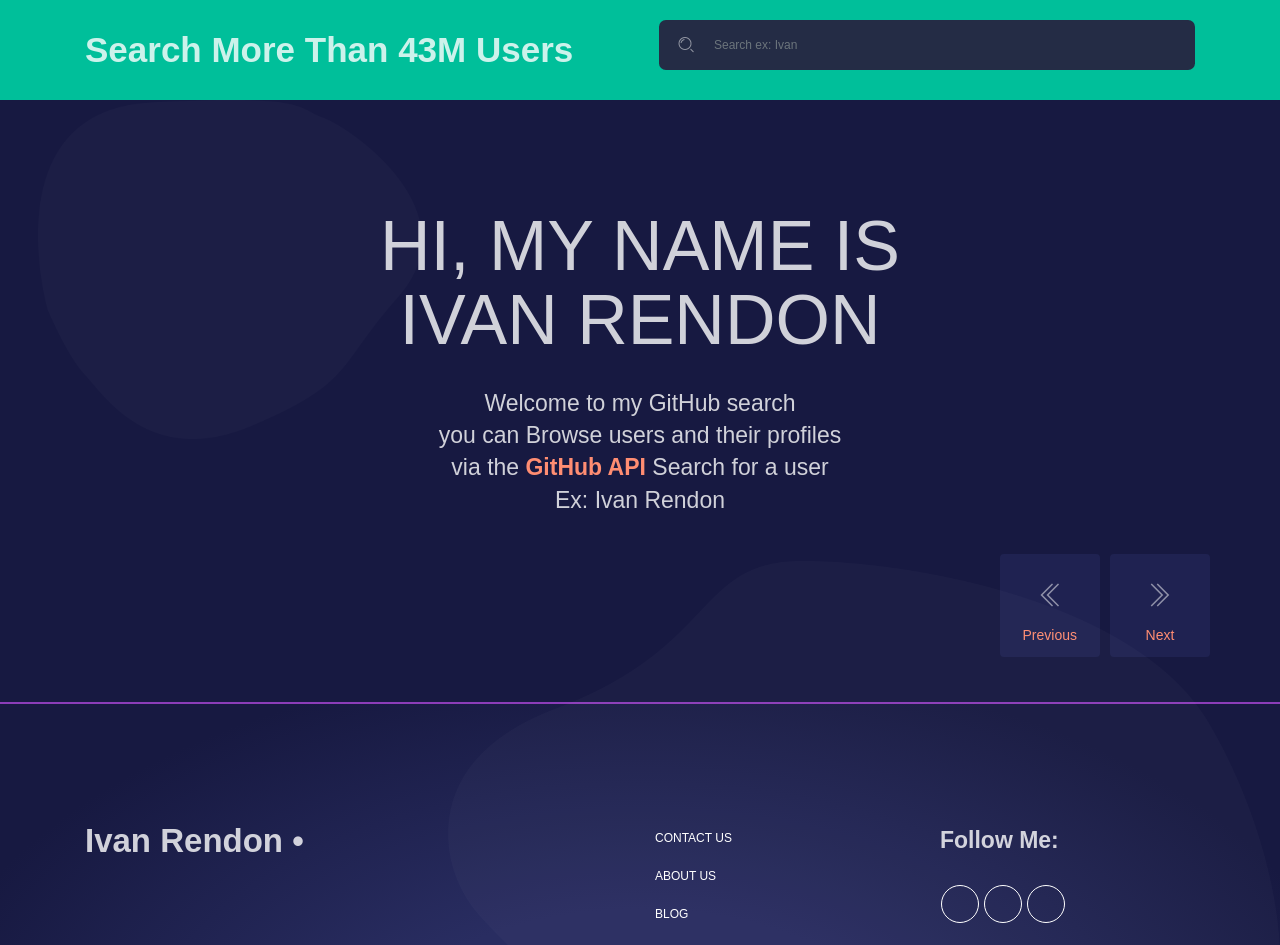
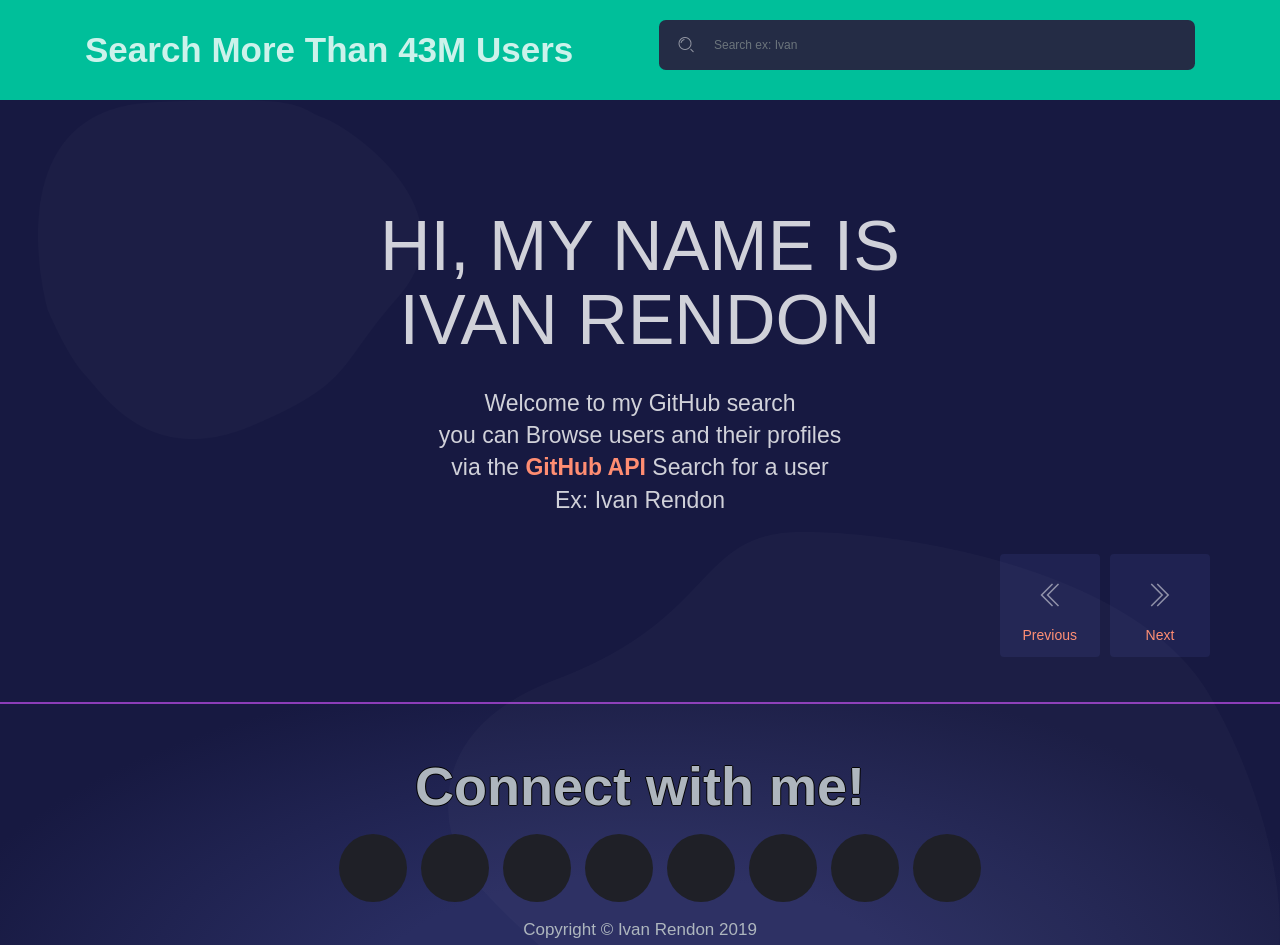
Before and after one commit to ivansito87/GitHub_User_Search, a React (Create React App) app: page / in a window 1280 px wide. Shown: the top 945 px of the page. Built offline with nearby package versions, Linux system fonts and the light colour scheme.

Commit message:
adds footer with icons

```diff
--- a/src/components/Footer/Footer.css
+++ b/src/components/Footer/Footer.css
@@ -1,29 +1,21 @@
-/*
 .footer p {
     color: #ffffff;
     text-shadow: -1px 0 black, 0 1px black, 1px 0 black, 0 -1px black;
     text-align: center;
     font-size: 54px;
-  background-color: #dc2c2c;
+    background-color: rgba(220, 44, 44, 0);
     margin-bottom: 0px;
 }
 
-p {
-  margin-top: 0;
-  margin-bottom: 0;
-}
+
 
 @font-face {
     font-family: "icomoon";
     src: url("https://s3-us-west-2.amazonaws.com/s.cdpn.io/93/icomoon.eot?3qkin2");
-  src: url("https://s3-us-west-2.amazonaws.com/s.cdpn.io/93/icomoon.eot?#iefix3qkin2")
-      format("embedded-opentype"),
-    url("https://s3-us-west-2.amazonaws.com/s.cdpn.io/93/icomoon.woff?3qkin2")
-      format("woff"),
-    url("https://s3-us-west-2.amazonaws.com/s.cdpn.io/93/icomoon.ttf?3qkin2")
-      format("truetype"),
-    url("fhttps://s3-us-west-2.amazonaws.com/s.cdpn.io/93/icomoon.svg?3qkin2#icomoon")
-      format("svg");
+    src: url("https://s3-us-west-2.amazonaws.com/s.cdpn.io/93/icomoon.eot?#iefix3qkin2") format("embedded-opentype"),
+    url("https://s3-us-west-2.amazonaws.com/s.cdpn.io/93/icomoon.woff?3qkin2") format("woff"),
+    url("https://s3-us-west-2.amazonaws.com/s.cdpn.io/93/icomoon.ttf?3qkin2") format("truetype"),
+    url("fhttps://s3-us-west-2.amazonaws.com/s.cdpn.io/93/icomoon.svg?3qkin2#icomoon") format("svg");
     font-weight: normal;
     font-style: normal;
 }
@@ -33,7 +25,7 @@ p {
     padding-bottom: 17px;
     font-size: 0;
     text-align: center;
-  background-color: #dc2c2c;
+    background-color: rgba(220, 44, 44, 0);
 }
 
 .social-networks li {
@@ -175,10 +167,5 @@ p {
 
 .social-networks .icon-pinterest:hover:before,
 .social-networks .icon-pinterest:focus:before {
-  background: #cc2127;
+    background: rgba(204, 33, 39, 0);
 }
-#connect {
-  background-color: #dc2c2c;
-  text-shadow: -1px 0 black, 0 1px black, 1px 0 black, 0 -1px black;
-}
-*/
--- a/src/components/Footer/FooterBlk.jsx
+++ b/src/components/Footer/FooterBlk.jsx
@@ -32,14 +32,64 @@ import {
 class FooterBlk extends React.Component {
   render() {
     return (
-      <footer className="footer">
+      <header className="footer">
+        <p id="connect" className="display-4 pb-3 text-center text-light">
+          Connect with me!
+        </p>
+        <ul className="social-networks square spin-icon">
+          <li>
+            <a href="https://www.linkedin.com/in/ivan-rendon-368b53174/" className="icon-linkedin">
+              LinkedIn
+            </a>
+          </li>
+          <li>
+            <a href="https://www.linkedin.com/in/ivan-rendon-368b53174/" className="icon-twitter">
+              Twitter
+            </a>
+          </li>
+          <li>
+            <a href="https://www.facebook.com/ivan.rendon.319" className="icon-facebook">
+              Facebook
+            </a>
+          </li>
+          <li>
+            <a href="https://github.com/ivansito87" className="icon-twitch">
+              Twitch
+            </a>
+          </li>
+          <li>
+            <a href="https://github.com/ivansito87" className="icon-github">
+              GitHub
+            </a>
+          </li>
+          <li>
+            <a href="https://www.pinterest.com/ivansito87/" className="icon-pinterest">
+              Pinterest
+            </a>
+          </li>
+          <li>
+            <a href="https://stackoverflow.com/users/11216672/ivansito87?tab=profile" className="icon-instagram">
+              Instagram
+            </a>
+          </li>
+          <li>
+            <a href="https://gt.bootcampcontent.com/ivan.rendon" className="icon-vimeo">
+              Vimeo
+            </a>
+          </li>
+        </ul>
+        <h4 id="connect" className="text-center text-light my-0 pb-2">
+          Copyright &copy; Ivan Rendon 2019
+        </h4>
+      </header>);
+     {/* <footer className="footer">
         <Container>
           <Row>
             <Col md="3">
               <h1 className="title">Ivan Rendon •</h1>
             </Col>
             <Col md="3">
-              {/*<Nav>
+              <Nav>
                 <NavItem>
                   <NavLink to="/" tag={Link}>
                     Home
@@ -60,7 +110,7 @@ class FooterBlk extends React.Component {
                     Profile
                   </NavLink>
                 </NavItem>
-              </Nav>*/}
+              </Nav>
             </Col>
             <Col md="3">
               <Nav>
@@ -99,7 +149,7 @@ class FooterBlk extends React.Component {
                   <i className="fab fa-twitter"/>
                 </Button>
                 <UncontrolledTooltip delay={0} target="tooltip622135962">
-                  Follow us
+                  Follow Me
                 </UncontrolledTooltip>
                 <Button
                   className="btn-icon btn-neutral btn-round btn-simple"
@@ -129,8 +179,8 @@ class FooterBlk extends React.Component {
             </Col>
           </Row>
         </Container>
-      </footer>
-    );
+      </footer>*/}
+    /*);*/
   }
 }
 
```
Lines whose indentation alone changed are shown as unchanged.
